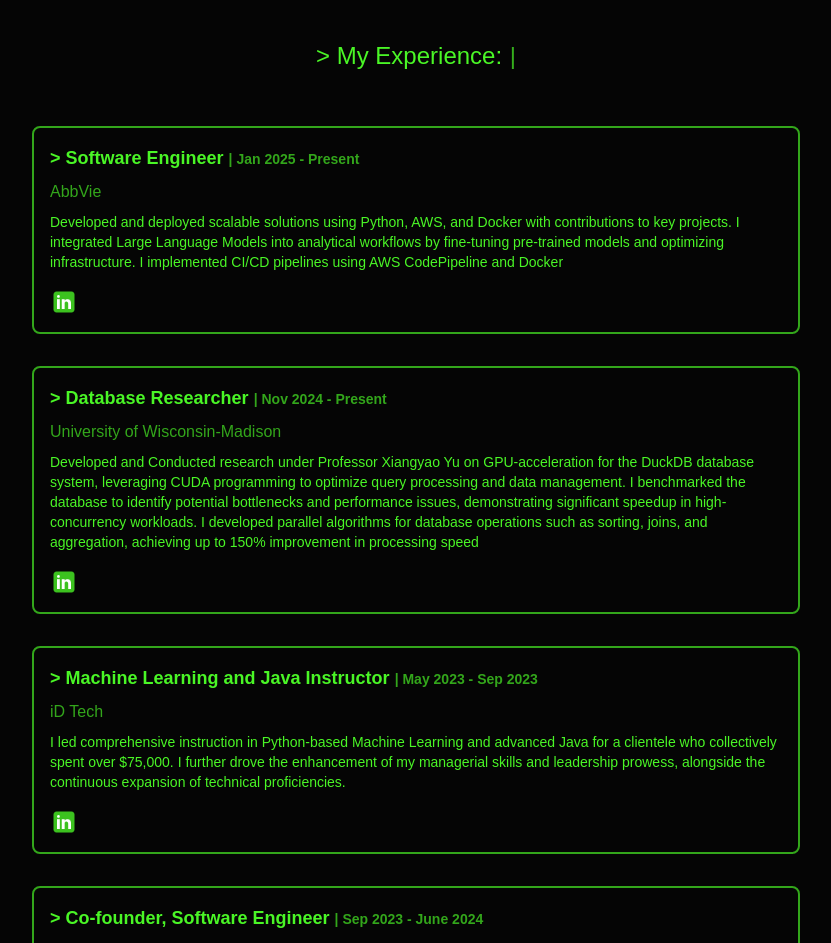
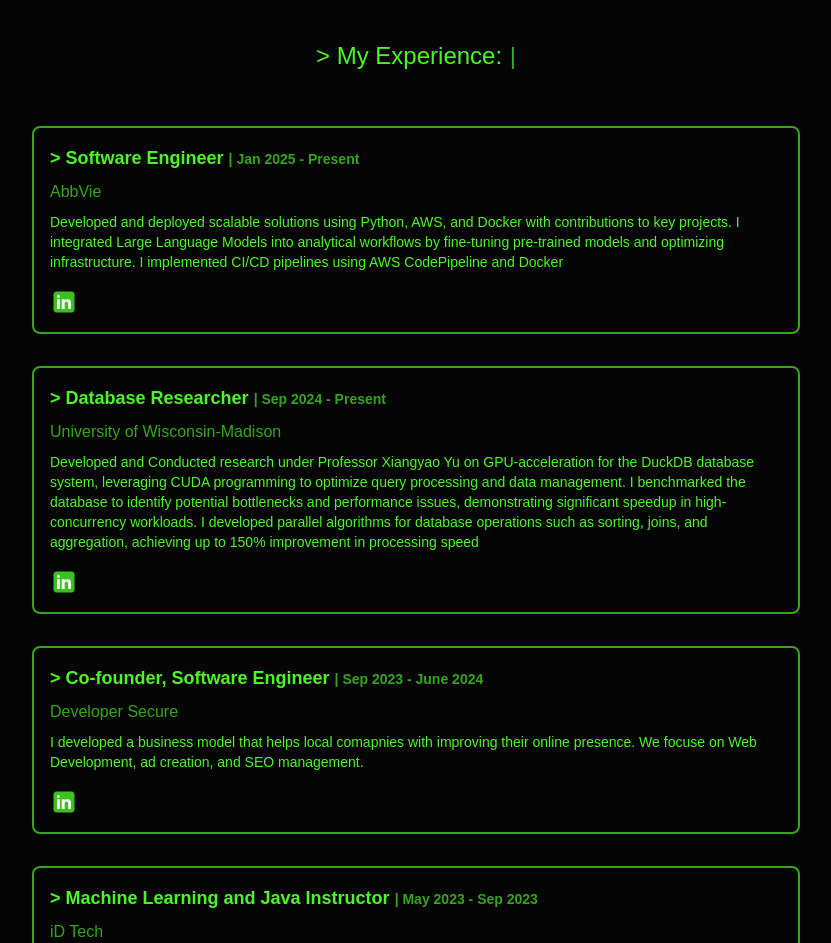
Before and after one commit to PeterBarilo/personal-site, a React (Create React App) app: page /experience in a window 1280 px wide. Shown: the top 943 px of the page, without its empty margins (224-1055 px from the left). Built offline with nearby package versions, Linux system fonts and the light colour scheme.

Commit message:
update experience

```diff
--- a/src/experience.js
+++ b/src/experience.js
@@ -17,9 +17,16 @@
       {
         name: 'Database Researcher',
         company: 'University of Wisconsin-Madison',
-        date:  'Nov 2024 - Present',
+        date:  'Sep 2024 - Present',
         description: "Developed and	Conducted research under Professor Xiangyao Yu on GPU-acceleration for the DuckDB database system, leveraging CUDA programming to optimize query processing and data management. I benchmarked the database to identify potential bottlenecks and performance issues, demonstrating significant speedup in high-concurrency workloads. I developed parallel algorithms for database operations such as sorting, joins, and aggregation, achieving up to 150% improvement in processing speed",
         link: "https://www.linkedin.com/school/uwmadison/"
+      },
+      {
+        name: 'Co-founder, Software Engineer',
+        company: 'Developer Secure',
+        date:  'Sep 2023 - June 2024',
+        description: "I developed a business model that helps local comapnies with improving their online presence. We focuse on Web Development, ad creation, and SEO management.",
+        link: "https://www.linkedin.com/company/developer-secure/"
       },
         {
           name: 'Machine Learning and Java Instructor',
@@ -28,13 +35,7 @@
           description: 'I led comprehensive instruction in Python-based Machine Learning and advanced Java for a clientele who collectively spent over $75,000. I further drove the enhancement of my managerial skills and leadership prowess, alongside the continuous expansion of technical proficiencies.',
           link: "https://www.linkedin.com/company/id-tech-camps/"
         },
-        {
-          name: 'Co-founder, Software Engineer',
-          company: 'Developer Secure',
-          date:  'Sep 2023 - June 2024',
-          description: "I developed a business model that helps local comapnies with improving their online presence. We focuse on Web Development, ad creation, and SEO management.",
-          link: "https://www.linkedin.com/company/developer-secure/"
-        },
+
       ];
 
       const [show, setShow] = useState(false);
```
